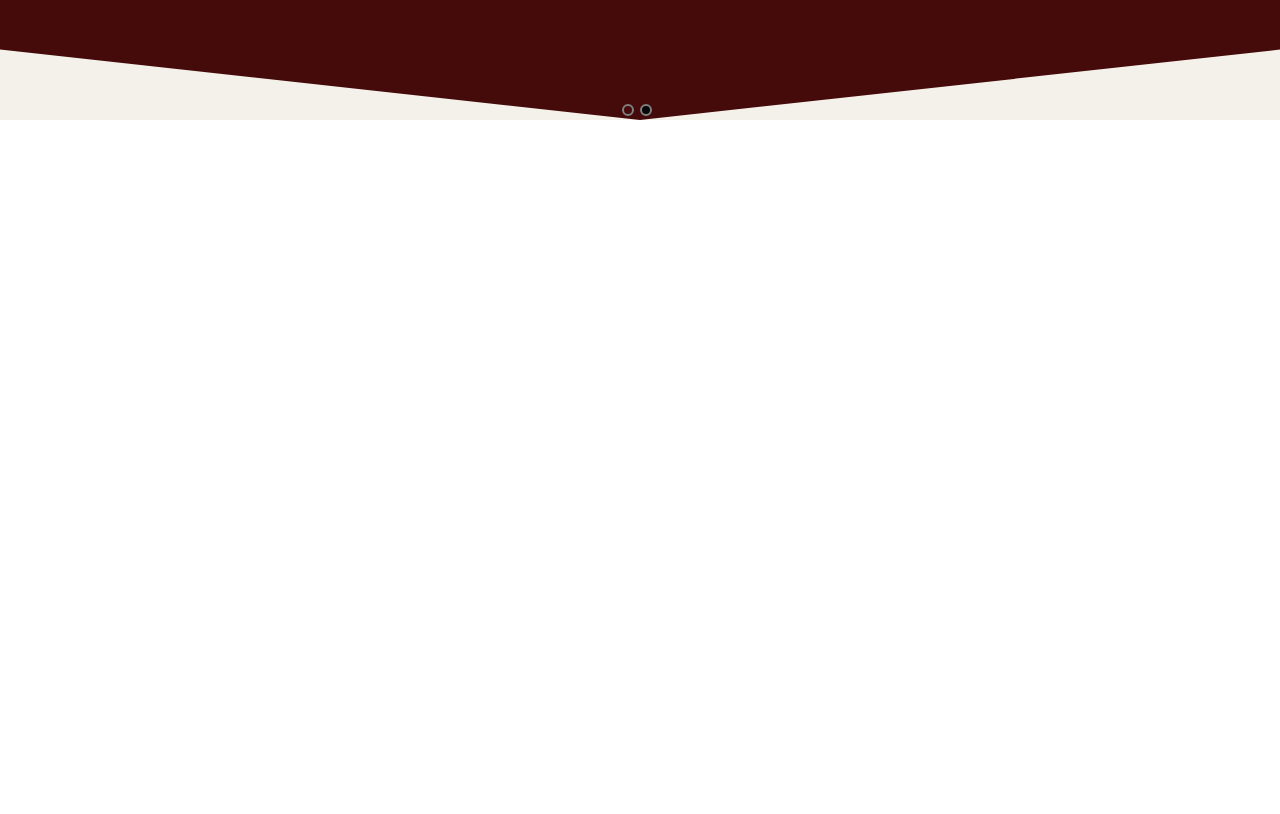
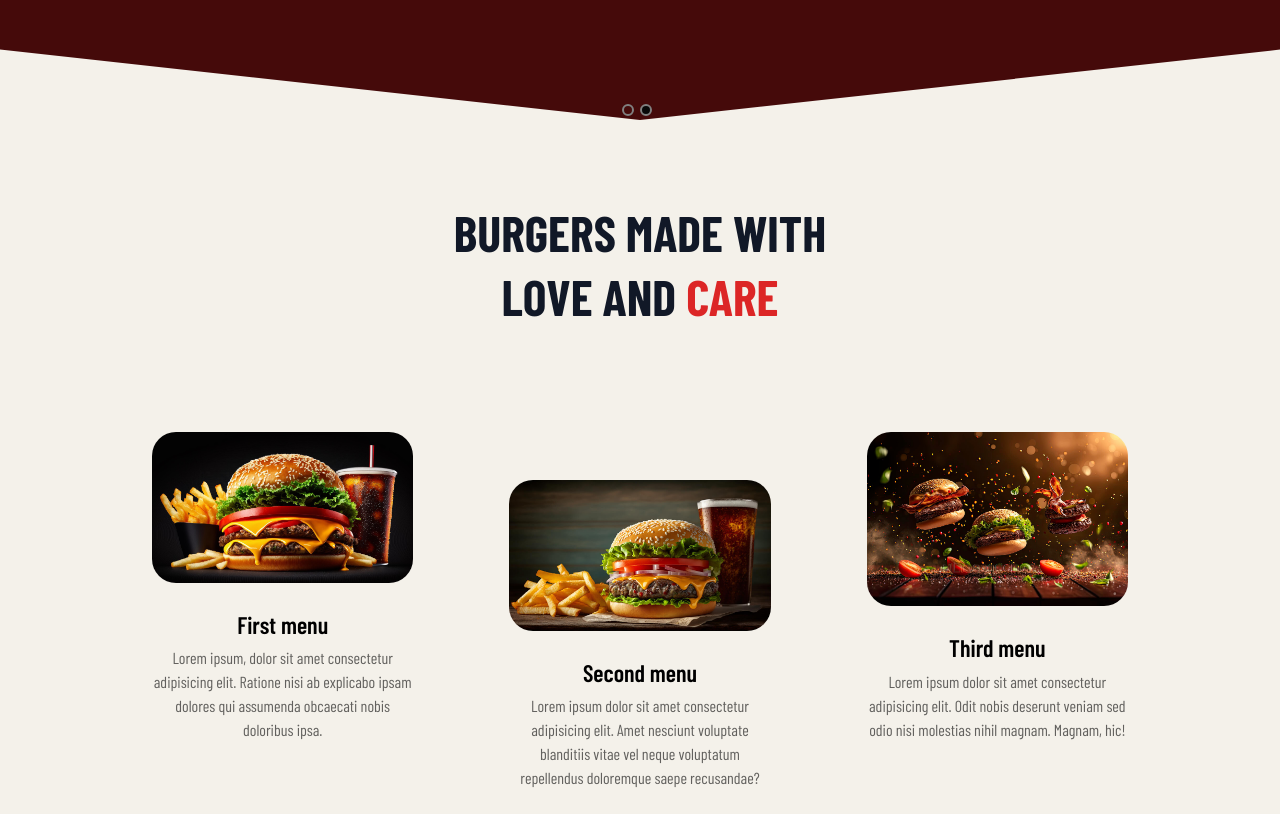
Before and after one commit to Anna-Borodaienko/Burger-Shop, a Next.js app: page / in a window 1280 px wide. Shown: the part 680-1494 px from the top of the page. Before the commit the page ends 800 px from the top, so only its background shows below. Built offline with nearby package versions, Linux system fonts and the light colour scheme; a web font is replaced by a local one.

Commit message:
feat: add Feature section

```diff
--- /dev/null
+++ b/app/components/Features/Feature.tsx
@@ -0,0 +1,73 @@
+import Image from 'next/image';
+
+import imageBurger1 from '@/public/images/f1.jpg';
+import imageBurger2 from '@/public/images/f2.jpg';
+import imageBurger3 from '@/public/images/f3.jpg';
+
+const Feature = () => {
+  return (
+    <div className='pt-[5rem] pb-[3rem]'>
+      <h1 className='heading'>
+        burgers made with <br /> love and
+        <span className='text-red-600'> care</span>
+      </h1>
+      <div
+        className='w-[90%] md:w-[80%] mt-[3rem] md:mt-[5rem] mx-auto
+        grid grid-cols-1 md:grid-cols-2 lg:grid-cols-3 gap-[3rem]'>
+        <div>
+          <div className='p-6 hover:bg-white rounded-lg transition-all duration-200'>
+            <Image
+              className='rounded-3xl'
+              src={imageBurger1}
+              alt='burger'
+            />
+            <h1 className='mt-[1.5rem] text-center text-[24px] text-black font-semibold'>
+              First menu
+            </h1>
+            <p className='mt-[0.2rem] text-black text-opacity-60 text-center'>
+              Lorem ipsum, dolor sit amet consectetur adipisicing elit. Ratione
+              nisi ab explicabo ipsam dolores qui assumenda obcaecati nobis
+              doloribus ipsa.
+            </p>
+          </div>
+        </div>
+        <div>
+          <div className='p-6 hover:bg-white rounded-lg transition-all duration-200 lg:translate-y-[3rem]'>
+            <Image
+              className='rounded-3xl'
+              src={imageBurger2}
+              alt='burger'
+            />
+            <h1 className='mt-[1.5rem] text-center text-[24px] text-black font-semibold'>
+              Second menu
+            </h1>
+            <p className='mt-[0.2rem] text-black text-opacity-60 text-center'>
+              Lorem ipsum dolor sit amet consectetur adipisicing elit. Amet
+              nesciunt voluptate blanditiis vitae vel neque voluptatum
+              repellendus doloremque saepe recusandae?
+            </p>
+          </div>
+        </div>
+        <div>
+          <div className='p-6 hover:bg-white rounded-lg transition-all duration-200'>
+            <Image
+              className='rounded-3xl'
+              src={imageBurger3}
+              alt='burger'
+            />
+            <h1 className='mt-[1.5rem] text-center text-[24px] text-black font-semibold'>
+              Third menu
+            </h1>
+            <p className='mt-[0.2rem] text-black text-opacity-60 text-center'>
+              Lorem ipsum dolor sit amet consectetur adipisicing elit. Odit
+              nobis deserunt veniam sed odio nisi molestias nihil magnam.
+              Magnam, hic!
+            </p>
+          </div>
+        </div>
+      </div>
+    </div>
+  );
+};
+
+export default Feature;
--- a/app/components/Home.tsx
+++ b/app/components/Home.tsx
@@ -1,7 +1,13 @@
+import Feature from './Features/Feature';
 import Hero from './Hero/Hero';
 
 const Home = () => {
-  return <Hero />;
+  return (
+    <div className='overflow-hidden'>
+      <Hero />
+      <Feature />
+    </div>
+  );
 };
 
 export default Home;
--- a/app/globals.css
+++ b/app/globals.css
@@ -5,5 +5,9 @@
 @layer components {
   .clip_path {
     clip-path:  polygon(0 0, 100% 0, 100% 90%, 50% 100%, 0 90%);;
+  };
+  .heading {
+    @apply text-[30px] md:text-[35px] lg:text-[45px] xl:text-[50px] uppercase
+    font-bold text-gray-900 md:leading-[4rem] leading-[3rem] text-center
   }
 }
```
